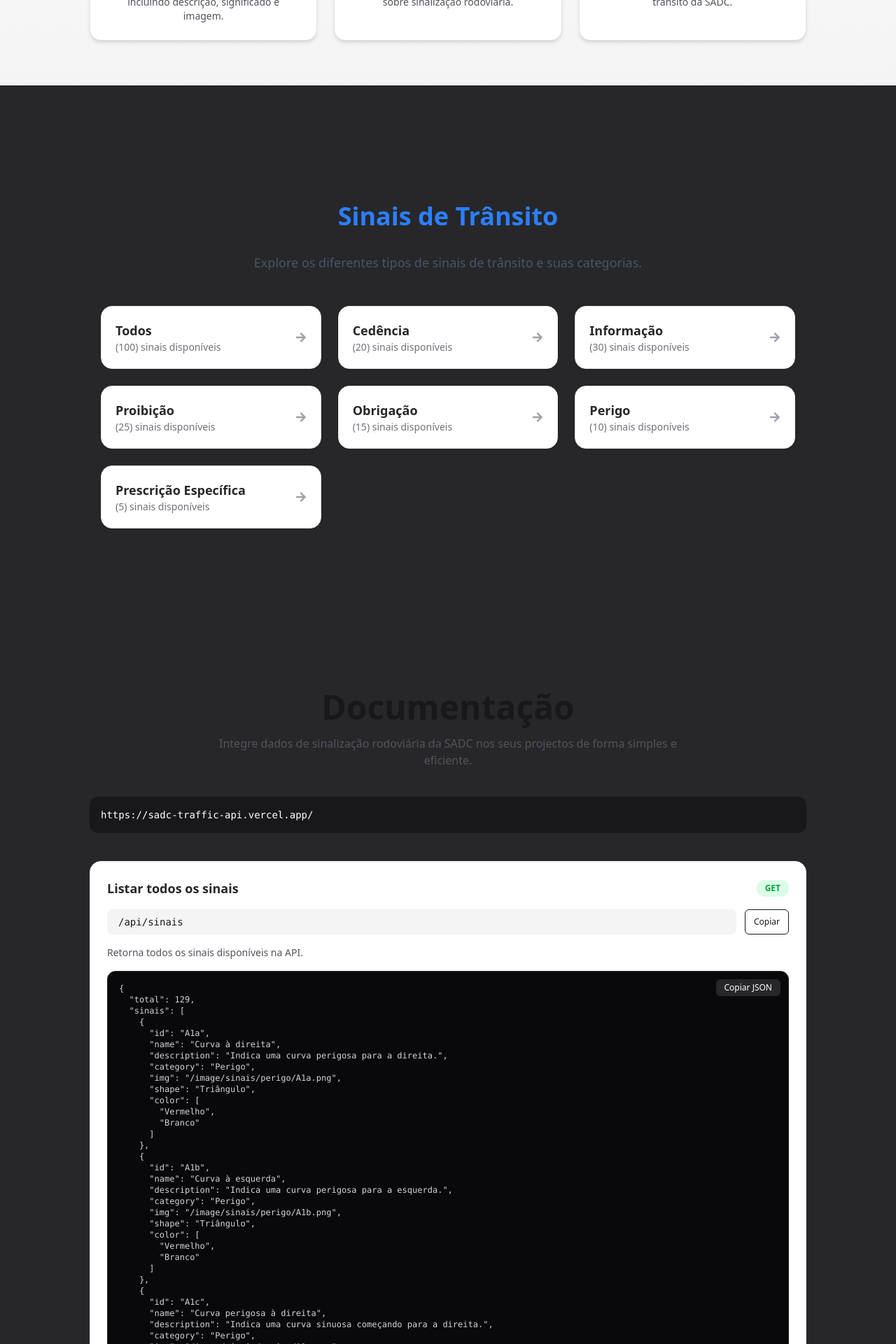
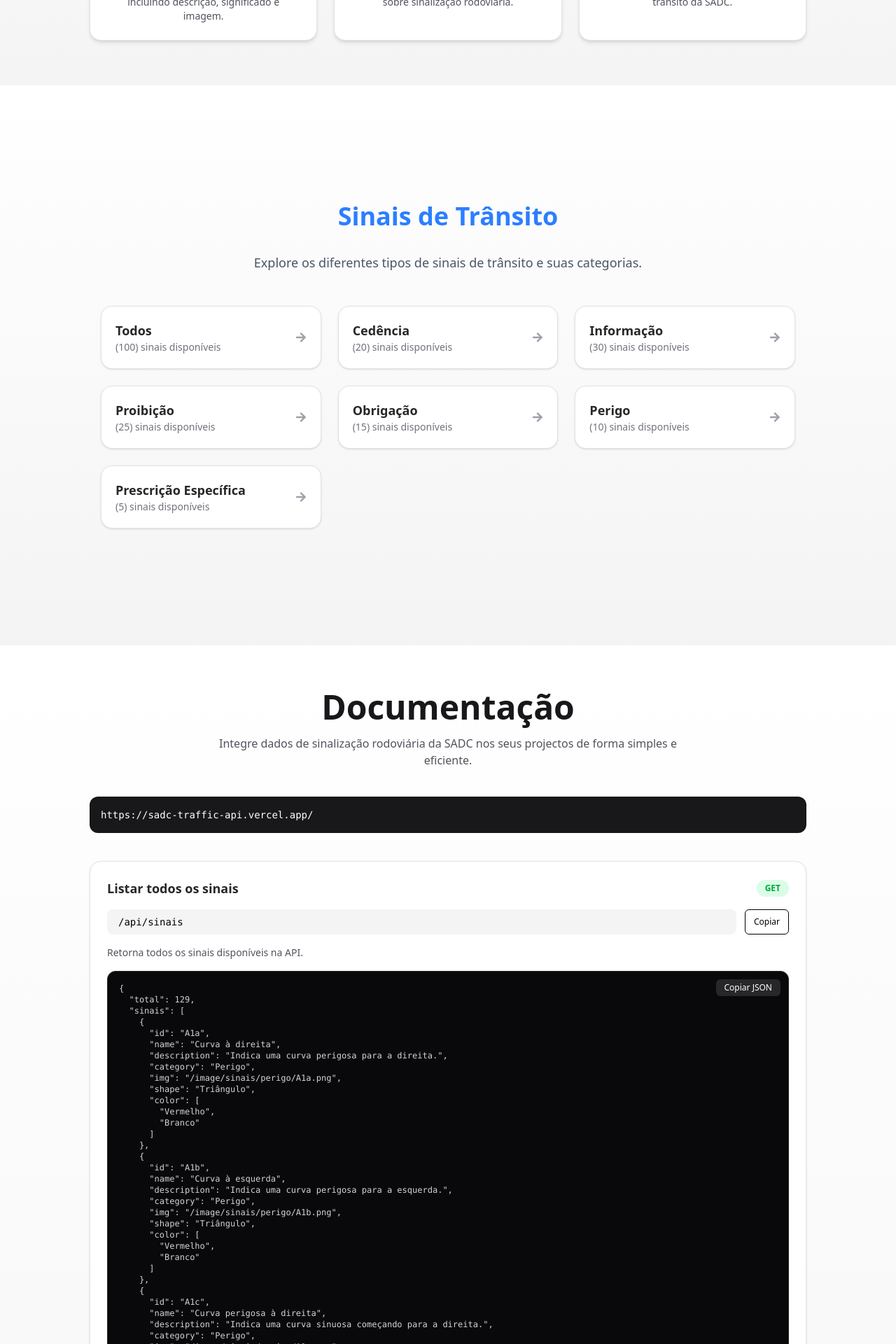
Before and after one commit to RuiGomes111/SADC-Traffic-API, a Next.js app: page / in a window 1280 px wide. Shown: the part 1260-3180 px from the top of the page at 70% size. Built offline with nearby package versions, Linux system fonts and the light colour scheme.

Commit message:
melhorando a estilização

```diff
--- a/app/components/documentacao.tsx
+++ b/app/components/documentacao.tsx
@@ -30,7 +30,7 @@ export default function Documentacao() {
   };
 
   return (
-    <div id="api" className=" dark:bg-black px-6 py-16 w-full">
+    <div id="api" className=" bg-gradient-to-b from-white to-zinc-100 dark:from-zinc-900 dark:to-zinc-950 px-6 py-16 w-full">
       <div className="max-w-5xl mx-auto space-y-10">
 
         {/* HEADER */}
--- a/app/components/exedeUso.tsx
+++ b/app/components/exedeUso.tsx
@@ -3,10 +3,10 @@ import { FaGamepad, FaExternalLinkAlt } from "react-icons/fa";
 
 export default function ApiUseCase() {
   return (
-    <div className="mt-12 dark:bg-black ">
+    <div className="mt-12   bg-gradient-to-b from-white to-zinc-100 dark:from-zinc-900 dark:to-zinc-950 ">
 
       {/* Card principal */}
-      <div className="dark:bg-black bg-gradient-to-r from-zinc-900 to-zinc-800 text-white rounded-2xl p-6 md:p-8 shadow-lg border border-zinc-700">
+      <div className="bg-gradient-to-r from-zinc-900 to-zinc-800 text-white rounded-2xl p-6 md:p-8 shadow-lg border border-zinc-700 dark:from-zinc-900 dark:to-zinc-950 h-s">
 
         {/* Header */}
         <div className="flex items-center gap-3 mb-4">
--- a/app/components/footer.tsx
+++ b/app/components/footer.tsx
@@ -3,7 +3,7 @@ import { FaGithub, FaGamepad } from "react-icons/fa";
 
 export default function Footer() {
   return (
-    <footer className="mt-20 border-t border-zinc-200 dark:border-zinc-800  dark:bg-black">
+    <footer className="bg-gradient-to-b from-white to-zinc-100 mt-20 border-t  border-zinc-200 dark:border-zinc-800  dark:from-zinc-900 dark:to-zinc-950">
 
       <div className="max-w-6xl mx-auto px-6 py-10">
 
--- a/app/components/header.tsx
+++ b/app/components/header.tsx
@@ -89,7 +89,7 @@ export default function Header() {
 
           <li className="w-full md:w-auto">
             <Link
-              href="https://github.com"
+              href="https://github.com/RuiGomes111/SADC-Traffic-API"
               target="_blank"
               className={`${linkStyles} ${inactiveStyles}`}
             >
--- a/app/components/integracao.tsx
+++ b/app/components/integracao.tsx
@@ -2,7 +2,7 @@
 
 export default function ExemplosIntegracaoGrid() {
   return (
-    <div >
+    <div className="bg-gradient-to-b from-white to-zinc-100 dark:from-zinc-900 dark:to-zinc-950 px-6 py-16 w-full">
       <h2 className="text-2xl font-bold text-zinc-900 dark:text-white mb-6 text-center">
         Exemplos de Integração
       </h2>
--- a/app/components/sinais.tsx
+++ b/app/components/sinais.tsx
@@ -14,7 +14,7 @@ const categorias = [
 
 export default function Sinais() {
   return (
-    <div id="sinais" className="min-h-screen flex flex-col items-center justify-center bg-gradient-to-b dark:bg-black  w-full">
+    <div id="sinais" className="min-h-screen flex flex-col items-center justify-center bg-gradient-to-b from-white to-zinc-100 dark:from-zinc-900 dark:to-zinc-950 px-6 py-16 w-full">
         <div className="flex flex-col">
             <h1 className="text-4xl font-bold text-center mb-8 text-blue-500">Sinais de Trânsito</h1>
             <p className="text-center  text-sm md:text-lg text-gray-600 dark:text-gray-300 mb-12">Explore os diferentes tipos de sinais de trânsito e suas categorias.</p>
--- a/app/layout.tsx
+++ b/app/layout.tsx
@@ -67,7 +67,7 @@ export default function RootLayout({
       lang="en"
       className={`${geistSans.variable} ${geistMono.variable} h-full antialiased`}
     >
-      <body className="min-h-full flex flex-col bg-zinc-800 dark:bg-black text-zinc-900 dark:text-white">
+      <body className="min-h-full flex flex-col bg-gradient-to-b from-white to-zinc-100 dark:from-zinc-900 dark:to-zinc-950">
         <Header />
         <main className="flex-1">
           {children}
--- a/app/page.tsx
+++ b/app/page.tsx
@@ -6,7 +6,7 @@ import Integracao from "./components/integracao";
 import ExemplodeUso from "./components/exedeUso";
 export default function Home() {
   return (
-    <div className="flex flex-col flex-1 items-center justify-center h-100vh ">
+    <div className="flex flex-col flex-1 items-center justify-center h-100vh bg-gradient-to-b from-white to-zinc-100 dark:from-zinc-900 dark:to-zinc-950">
       <Inicio />
       <Funcioanmento />
       <Sinais />
```
